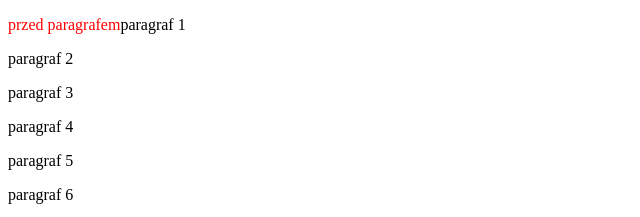
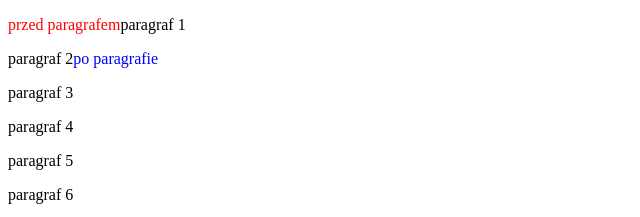
Before and after one commit to marcin11121991/cssrozszerzony, a plain HTML site: page pseudoselektory/index.html in a window 1280 px wide. Shown: the top 217 px of the page, 0-640 px from the left. Drawn offline with Linux system fonts and the light colour scheme.

Commit message:
za elementem

```diff
--- a/pseudoselektory/css/style.css
+++ b/pseudoselektory/css/style.css
@@ -4,3 +4,7 @@
     content: "przed paragrafem";
     color: red;
 }
+div >p#p2::after{
+    content: "po paragrafie";
+    color: blue;
+}
```
